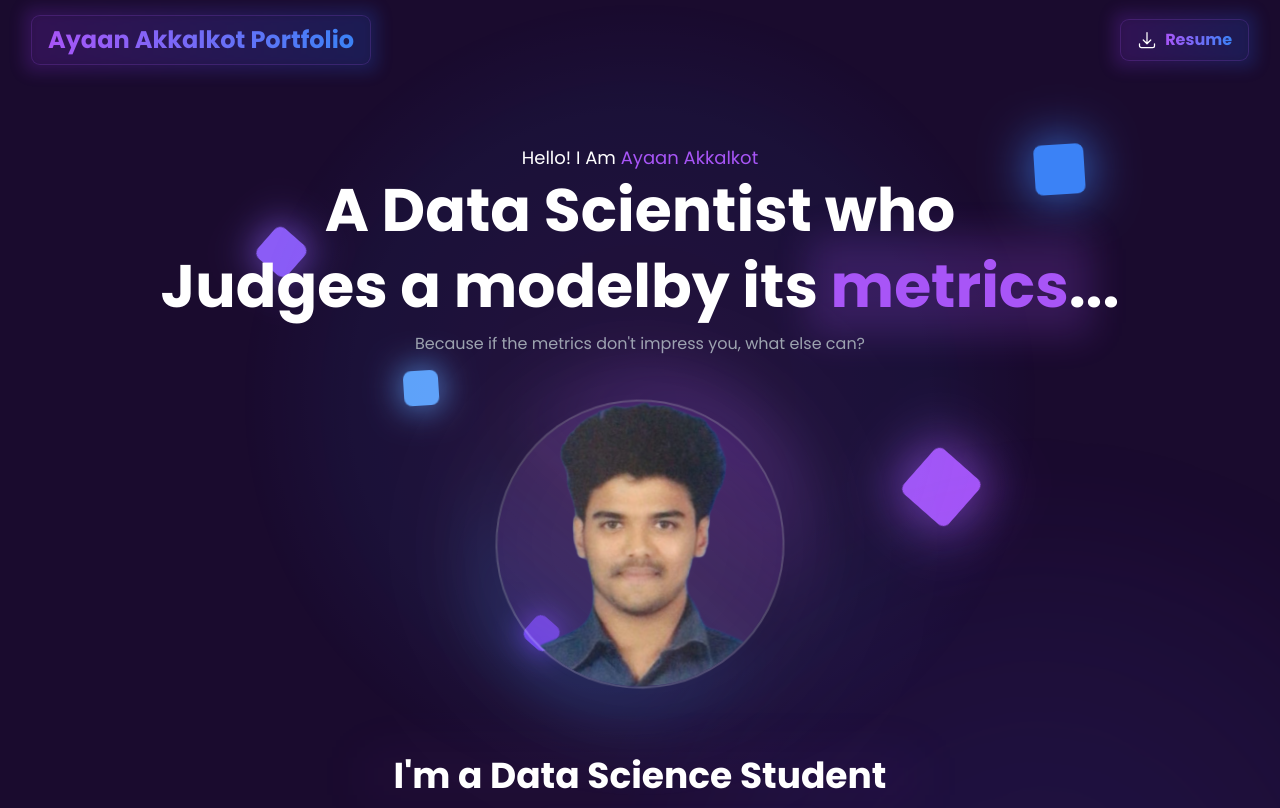
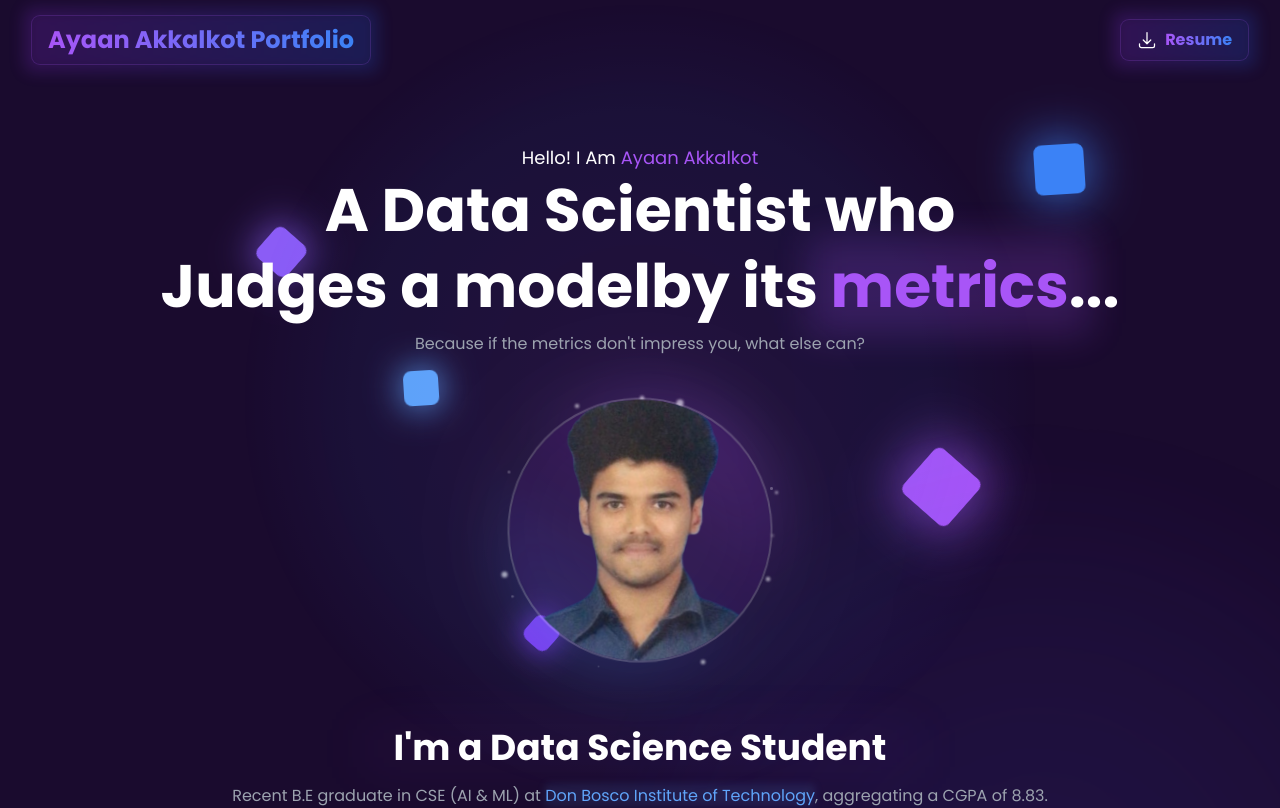
Before and after one commit to Ayaanakkalkot/portfolio, a React (Create React App) app: page / in a window 1280 px wide. Shown: the top 808 px of the page. Built offline with nearby package versions, Linux system fonts and the light colour scheme.

Commit message:
image update

```diff
--- a/src/components/Hero.tsx
+++ b/src/components/Hero.tsx
@@ -1,6 +1,30 @@
 import React, { useState, useRef } from 'react';
 import { motion, useMotionValue, useSpring, useTransform, useAnimation } from 'framer-motion';
 import { fadeInUp, staggerContainer } from '../utils/animations';
+
+// Add sparkle component
+const Sparkle = ({ className = "", style = {}, delay = 0, size = "8" }) => {
+  return (
+    <motion.div
+      className={`absolute rounded-full bg-white/80 blur-[1px] ${className}`}
+      style={{
+        width: size + 'px',
+        height: size + 'px',
+        ...style
+      }}
+      animate={{
+        scale: [0.5, 1.2, 0.5],
+        opacity: [0.3, 0.8, 0.3],
+      }}
+      transition={{
+        duration: 2 + Math.random(),
+        delay: delay,
+        repeat: Infinity,
+        ease: "easeInOut",
+      }}
+    />
+  );
+};
 
 interface HeroProps {}
 
@@ -147,8 +171,23 @@ const Hero: React.FC<HeroProps> = () => {
             mouseY.set(0);
           }}
         >
+          <div className="relative w-[140px] h-[140px] xs:w-[160px] xs:h-[160px] sm:w-[180px] sm:h-[180px] md:w-[220px] md:h-[220px] lg:w-[240px] lg:h-[240px] xl:w-[260px] xl:h-[260px]">
+            {/* Add sparkles */}
+            <Sparkle className="top-0 left-1/4" size="4" delay={0} />
+            <Sparkle className="top-1/4 -left-1" size="6" delay={0.5} />
+            <Sparkle className="top-1/2 -right-1" size="3" delay={1.0} />
+            <Sparkle className="bottom-1/4 left-0" size="5" delay={1.5} />
+            <Sparkle className="bottom-0 right-1/4" size="4" delay={0.2} />
+            <Sparkle className="-top-1 right-1/3" size="6" delay={0.7} />
+            <Sparkle className="top-1/3 -right-2" size="3" delay={1.2} />
+            <Sparkle className="bottom-1/3 -left-2" size="5" delay={1.7} />
+            <Sparkle className="top-2/3 right-0" size="4" delay={0.3} />
+            <Sparkle className="-bottom-1 left-1/3" size="3" delay={0.9} />
+            <Sparkle className="bottom-2/3 -right-1" size="5" delay={1.4} />
+            <Sparkle className="-top-2 left-1/2" size="4" delay={0.6} />
+
             <motion.div
-            className="relative w-32 h-32 xs:w-40 xs:h-40 sm:w-48 sm:h-48 md:w-56 md:h-56 lg:w-64 lg:h-64 xl:w-72 xl:h-72 transform-gpu aspect-square p-0.5"
+              className="relative w-full h-full transform-gpu"
               style={{
                 rotateX: rotateX,
                 rotateY: rotateY,
@@ -160,12 +199,35 @@ const Hero: React.FC<HeroProps> = () => {
               }}
               transition={floatingTransition}
             >
-            {/* 3D floating effect layers */}
+              {/* Image container with 3D effect */}
               <motion.div
-              className="absolute -inset-2 xs:-inset-3 sm:-inset-4 md:-inset-6 lg:-inset-8 bg-gradient-to-r from-purple-500/20 via-transparent to-blue-500/20 rounded-full blur-xl"
+                className="relative z-10 w-full h-full rounded-full overflow-hidden ring-2 ring-white/20 bg-purple-900/20"
                 style={{
-                transform: "translateZ(-40px)",
+                  transform: "translateZ(0px)",
                 }}
+              >
+                <motion.img
+                  src="/images/Ayaan Akkalkot.png"
+                  alt="Ayaan Akkalkot"
+                  className="absolute inset-0 w-full h-full object-cover"
+                  style={{
+                    objectFit: "cover",
+                    objectPosition: "center 20%",
+                    transform: "scale(1.15)",
+                  }}
+                  animate={{
+                    scale: isHovered ? 1.25 : 1.15,
+                  }}
+                  transition={isHovered
+                    ? { duration: 0.3 }
+                    : { duration: 6, repeat: Infinity, ease: "easeInOut" }
+                  }
+                />
+              </motion.div>
+
+              {/* Glow effects */}
+              <motion.div
+                className="absolute -inset-4 bg-gradient-to-r from-purple-500/20 via-transparent to-blue-500/20 rounded-full blur-xl -z-10"
                 animate={{
                   rotate: [0, 360],
                   scale: isHovered ? 1.1 : [1, 1.05, 1],
@@ -178,10 +240,9 @@ const Hero: React.FC<HeroProps> = () => {
                 }}
               />
 
-            {/* Constant white glow */}
+              {/* White glow */}
               <motion.div
-              className="absolute -inset-2 xs:-inset-3 sm:-inset-4 md:-inset-6 bg-white/20 rounded-full blur-3xl"
-              style={{ transform: "translateZ(-20px)" }}
+                className="absolute -inset-2 bg-white/20 rounded-full blur-3xl -z-5"
                 animate={{
                   opacity: [0.2, 0.3, 0.2],
                 }}
@@ -191,55 +252,8 @@ const Hero: React.FC<HeroProps> = () => {
                   ease: "easeInOut",
                 }}
               />
-
-            {/* Image container with 3D effect */}
-            <motion.div
-              className="relative z-10 w-full h-full rounded-full overflow-hidden ring-2 ring-white/20 bg-purple-900/20"
-              style={{
-                transform: "translateZ(0px)",
-              }}
-            >
-              <motion.img
-                src="/images/Ayaan Akkalkot.png"
-                alt="Ayaan Akkalkot"
-                className="w-full h-full object-cover object-center scale-[1.02]"
-                style={{
-                  objectFit: "cover",
-                  objectPosition: "center 10%"
-                }}
-                animate={{
-                  scale: isHovered ? 1.1 : [1, 1.05, 1],
-                }}
-                transition={isHovered
-                  ? { duration: 0.3 }
-                  : { duration: 6, repeat: Infinity, ease: "easeInOut" }
-                }
-              />
-
-              {/* Interactive shine effect */}
-              <motion.div
-                className="absolute inset-0 bg-gradient-to-tr from-white/0 via-white/30 to-white/0"
-                style={{
-                  transform: "translateZ(20px)",
-                  mixBlendMode: "overlay",
-                }}
-                animate={{
-                  opacity: isHovered ? 0.5 : [0.2, 0.3, 0.2],
-                  backgroundPosition: ["0% 0%", "100% 100%"],
-                }}
-                transition={{
-                  opacity: isHovered
-                    ? { duration: 0.3 }
-                    : { duration: 4, repeat: Infinity, ease: "easeInOut" },
-                  backgroundPosition: {
-                    duration: 8,
-                    repeat: Infinity,
-                    ease: "linear",
-                  }
-                }}
-              />
             </motion.div>
-          </motion.div>
+          </div>
         </motion.div>
 
         {/* Education & Skills section with glow effects */}
```
Lines whose indentation alone changed are shown as unchanged.
